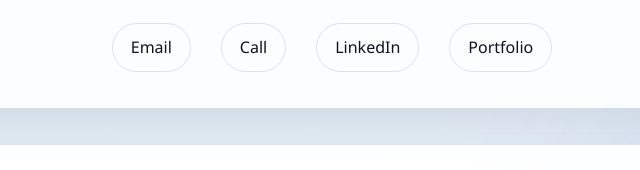
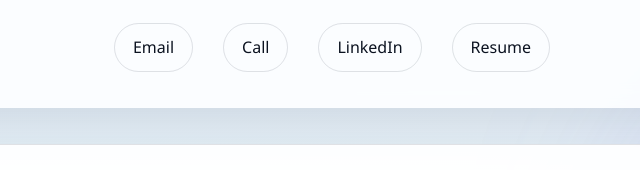
Before and after one commit to Sapphireghost07/My-Portfolio, a plain HTML site: page index.html in a window 1280 px wide. Shown: the part 462-632 px from the top of the page, 308-948 px from the left. Drawn offline with Linux system fonts and the light colour scheme.

Commit message:
pdf addition

```diff
--- a/index.html
+++ b/index.html
@@ -48,7 +48,7 @@
       <a href="mailto:afzalabd207@gmail.com">Email</a>
       <a href="tel:+918073434893">Call</a>
       <a href="https://www.linkedin.com/in/abdulbaasit07" target="_blank" rel="noreferrer">LinkedIn</a>
-      <a href="https://sapphireghost07.github.io/My-Portfolio" target="_blank" rel="noreferrer">Portfolio</a>
+      <a href="assets/Abdul_Baasit_Updated_Resume.pdf" target="_blank" rel="noreferrer">Resume</a>
     </div>
   </header>
 
```
Also changed, not shown: 1 other file.
